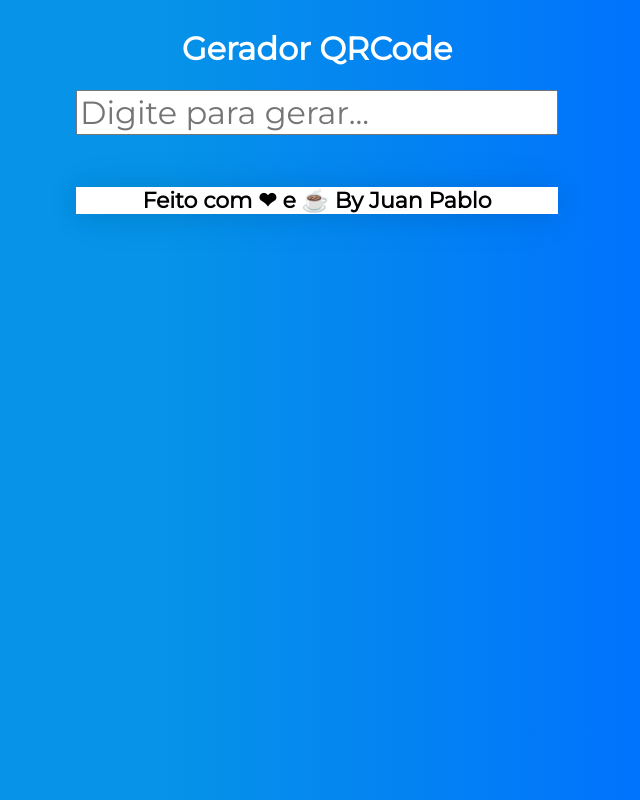
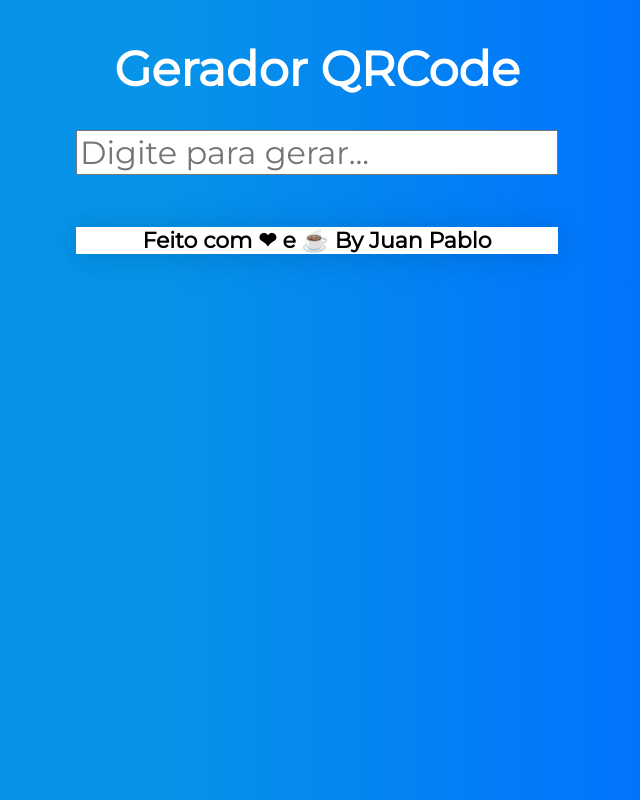
Before and after one commit to JuanPabllo/QRCode-generator, a plain HTML site: page index.html in a window 1280 px wide. Shown: the whole page, without its empty margins (323-963 px from the left). Drawn offline with Linux system fonts and the light colour scheme.

Commit message:
update size font

```diff
--- a/css/style.css
+++ b/css/style.css
@@ -16,6 +16,10 @@ body {
     rgba(6, 147, 232, 1) 38%,
     rgba(0, 112, 255, 1) 79%
   );
+}
+
+#app h1 {
+  font-size: 48px;
 }
 
 input {
```
